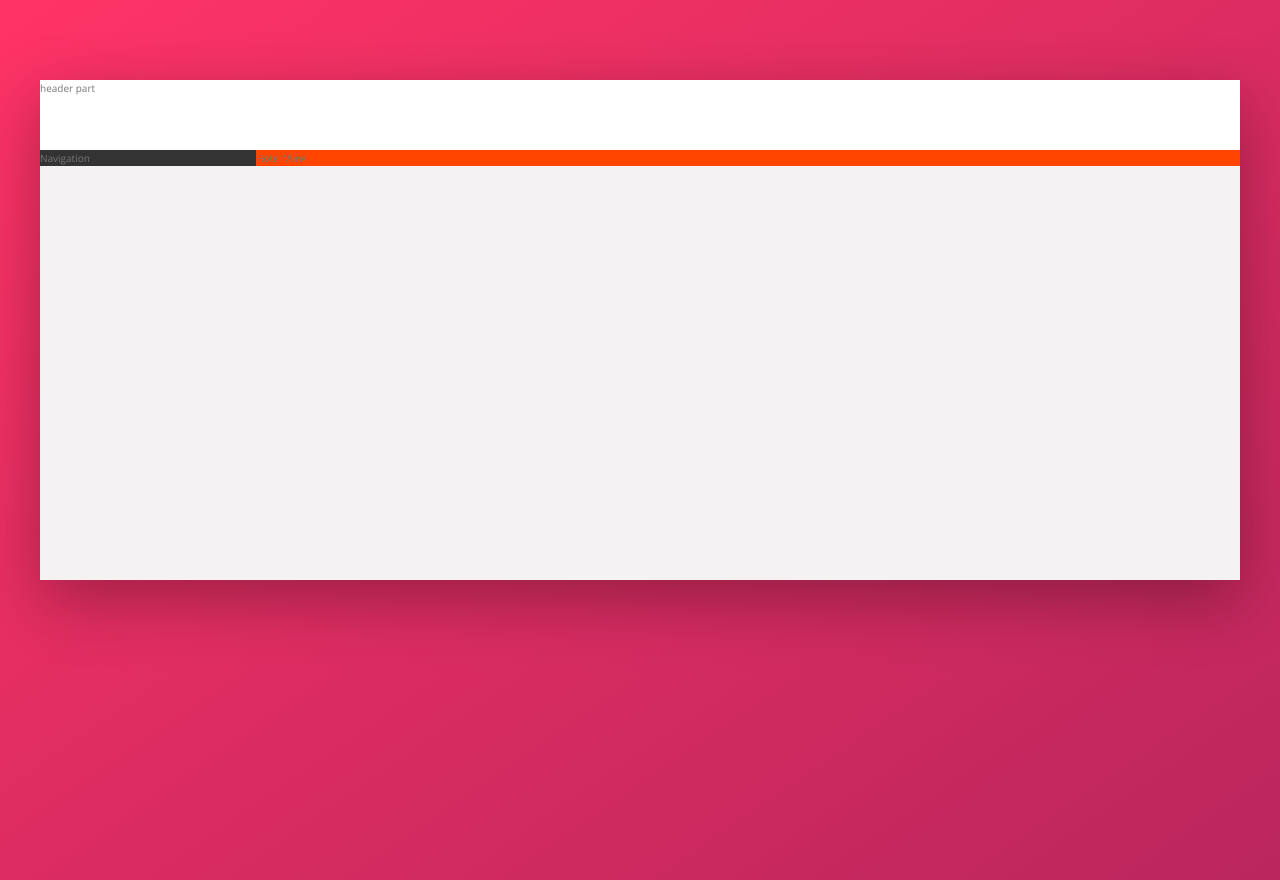
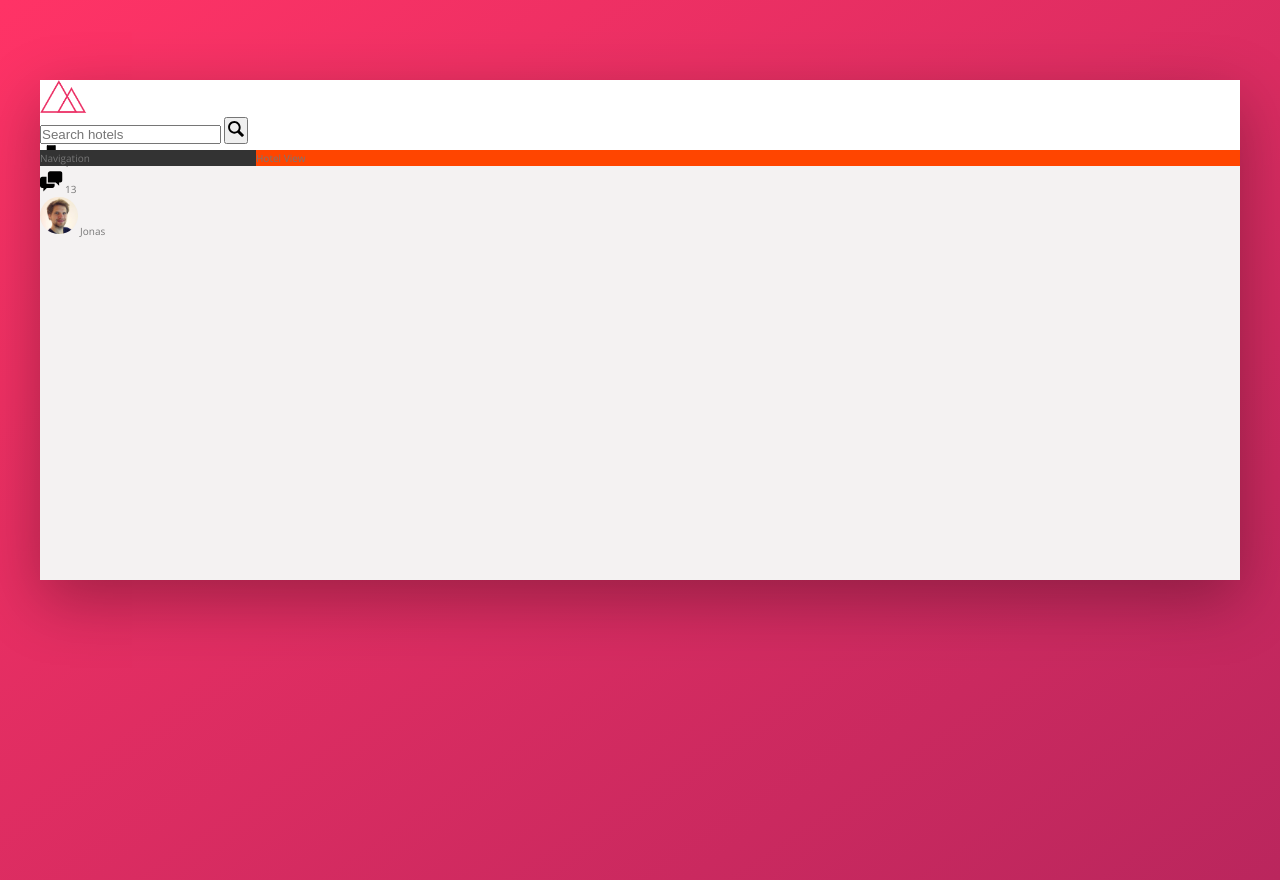
Before and after one commit to optimus-anu/Trillo, a website: page index.html in a window 1280 px wide. Drawn offline with nearby package versions, Linux system fonts and the light colour scheme.

Commit message:
Building the Header Part 1

```diff
--- a/index.html
+++ b/index.html
@@ -13,7 +13,33 @@
     <body>
         <div class="container">
             <header class="header">
-                header part
+                <img src="/img/logo.png" alt="trillo logo" class="logo">
+                <form action="#" class="search">
+                    <input type="text" class="search__input" placeholder="Search hotels">
+                    <button class="search__button">
+                        <svg class="search__icon">
+                            <use xlink:href="img/sprite.svg#icon-magnifying-glass"></use>
+                        </svg>
+                    </button>
+                    <nav class="user-nav">
+                        <div class="user-nav__icon-box">
+                            <svg class="user-nav__icon">
+                                <use xlink:href="img/sprite.svg#icon-bookmark"></use>
+                            </svg>
+                            <span class="user-nav__notification">7</span>
+                        </div>
+                        <div class="user-nav__icon-box">
+                            <svg class="user-nav__icon">
+                                <use xlink:href="img/sprite.svg#icon-chat"></use>
+                            </svg>
+                            <span class="user-nava__notification">13</span>
+                        </div>
+                        <div class="user-nav__user">
+                            <img src="img/user.jpg " alt="User Photo" class="user-nav__user-photo">
+                            <span class="user-nav__user-name">Jonas</span>
+                        </div>
+                    </nav>
+                </form>
             </header>
             <div class="content">
                 <nav class="sidebar">
--- a/sass/_components.scss
+++ b/sass/_components.scss
@@ -0,0 +1,54 @@
+/////////////////////////////////
+//LOGO
+.logo {
+    height: 3.25rem;
+
+}
+
+
+/////////////////////////////////
+//SEARCH
+.search {
+    &__input {
+
+    }
+
+    &__button {
+
+    }
+
+    &__icon {
+        height: 2rem;
+        width: 2rem;
+    }
+}
+
+/////////////////////////////////
+//USER NAVIGATION
+.user-nav {
+    &__icon-box {
+
+    }
+
+    &__icon {
+        height: 2.25rem;
+        width: 2.25rem;
+    }
+
+    &__notification {
+
+    }
+
+    &__user {
+
+    }
+
+    &__user-photo {
+        height: 3.75rem;
+        border-radius: 50%;
+    }
+
+    &__user-name {
+
+    }
+}
```
Also changed, not shown: css/style.css, img/SVG/aircraft-take-off.svg (added), img/SVG/bookmark.svg (added), img/SVG/chat.svg (added), img/SVG/chevron-thin-right.svg (added), img/SVG/home.svg (added), img/SVG/key.svg (added), img/SVG/location-pin.svg (added), img/SVG/magnifying-glass.svg (added), img/SVG/map.svg (added), img/SVG/star.svg (added).
